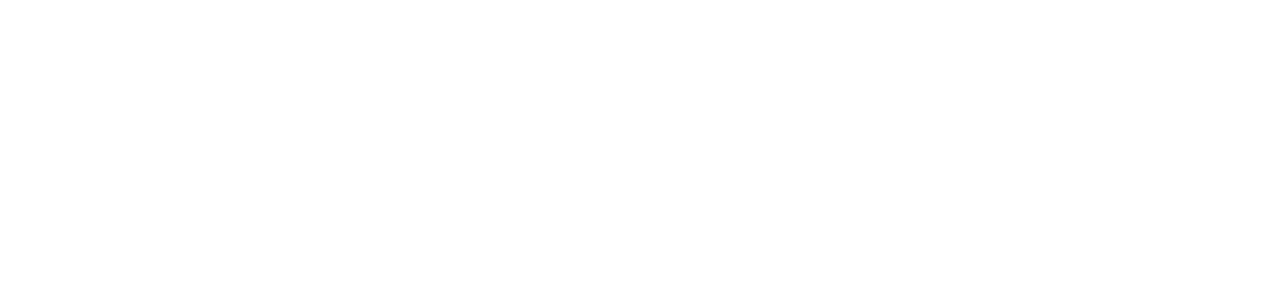
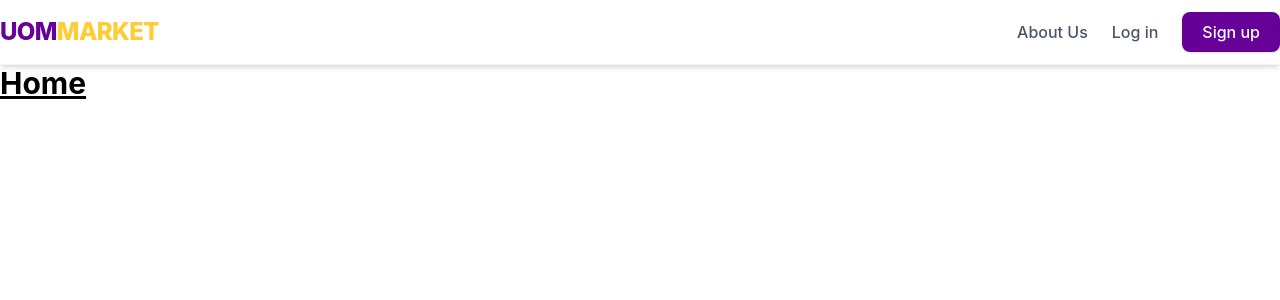
Before and after one commit to ailelix/UoMarket, a Vue app in the folder frontend/: page / in a window 1280 px wide. Shown: the top 300 px of the page. Built offline with nearby package versions, Linux system fonts and the light colour scheme; the HTML template or start-up script is replaced by a standard one.

Commit message:
setup vue router, views, and base navbar

```diff
--- a/frontend/package.json
+++ b/frontend/package.json
@@ -14,7 +14,8 @@
     "type-check": "vue-tsc --build"
   },
   "dependencies": {
-    "vue": "^3.5.25"
+    "vue": "^3.5.25",
+    "vue-router": "^4.6.4"
   },
   "devDependencies": {
     "@tailwindcss/vite": "^4.2.0",
--- a/frontend/src/App.vue
+++ b/frontend/src/App.vue
@@ -1,10 +1,38 @@
 <script setup lang="ts">
+import type router from './router';
+
 
 </script>
 
 <template>
+    <nav class="bg-white shadow-md border-b border-gray-100 w-full">
+    <div class="max-w-7xl mx-auto " >
+      <div class="flex justify-between items-center h-16">
 
+        <div class="flex-shrink-0 flex items-center">
+            <a href="/" class="text-2xl font-extrabold tracking-tight hover:opacity-80 transition">
+                        <span class="text-uom-purple">UOM</span><span class="text-uom-yellow">MARKET</span>
+                </a>
+        </div>
 
+        <div class="flex items-center space-x-6">
+          <a href="/about" class="text-gray-600 hover:text-blue-600 font-medium transition">
+            About Us
+          </a>
+
+          <a href="/login" class="text-gray-600 hover:text-blue-600 font-medium transition">
+            Log in
+          </a>
+
+          <a href="/signup" class="bg-uom-purple hover:bg-purple-600 text-white px-5 py-2 rounded-lg font-medium shadow-sm transition transform hover:-translate-y-0.5">
+            Sign up
+          </a>
+        </div>
+
+      </div>
+    </div>
+  </nav>
+    <router-view />
 </template>
 
 <style scoped>
--- a/frontend/src/assets/main.css
+++ b/frontend/src/assets/main.css
@@ -1 +1,12 @@
 @import "tailwindcss";
+
+@theme {
+  /* Creating custom color names for your UoM palette */
+  --color-uom-purple: #660099;
+  --color-uom-purple-dark: #4d0073; /* A slightly darker shade for hover effects */
+
+  --color-uom-yellow: #FFCC33;
+  --color-uom-yellow-light: #ffdb66; /* A lighter shade for hover effects */
+
+  --color-uom-grey: #999999;
+}
--- /dev/null
+++ b/frontend/src/router/index.ts
@@ -0,0 +1,13 @@
+import { createRouter, createWebHistory } from 'vue-router';
+import Home from '../views/Home.vue';
+
+const routes = [
+  { path: '/', name: 'Home', component: Home },
+];
+
+const router = createRouter({
+  history: createWebHistory(),
+  routes,
+});
+
+export default router;
--- /dev/null
+++ b/frontend/src/views/Home.vue
@@ -0,0 +1,8 @@
+
+
+
+<template>
+    <h1 class=  "text-3xl font-bold underline">
+        Home
+    </h1>
+</template>
```
Also changed, not shown: frontend/src/main.ts (+7 -4 lines), 1 other file (tests, documents, lock files or other folders).
